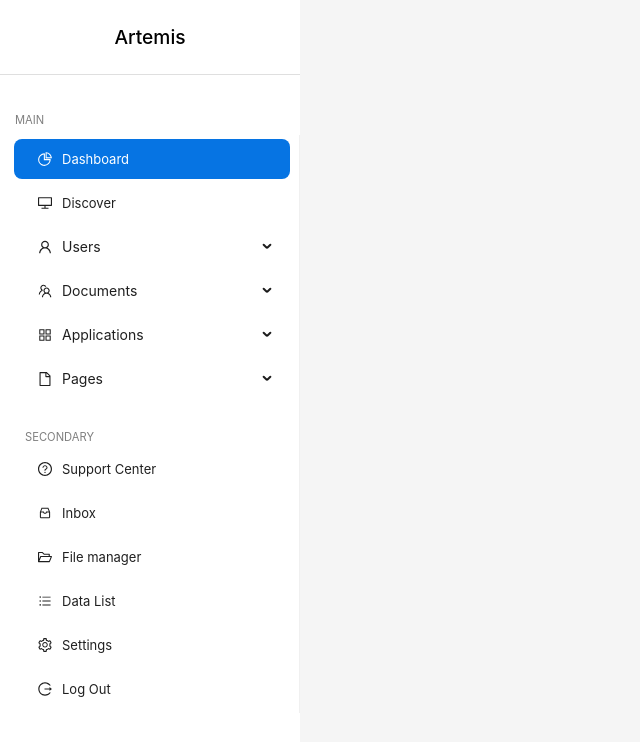
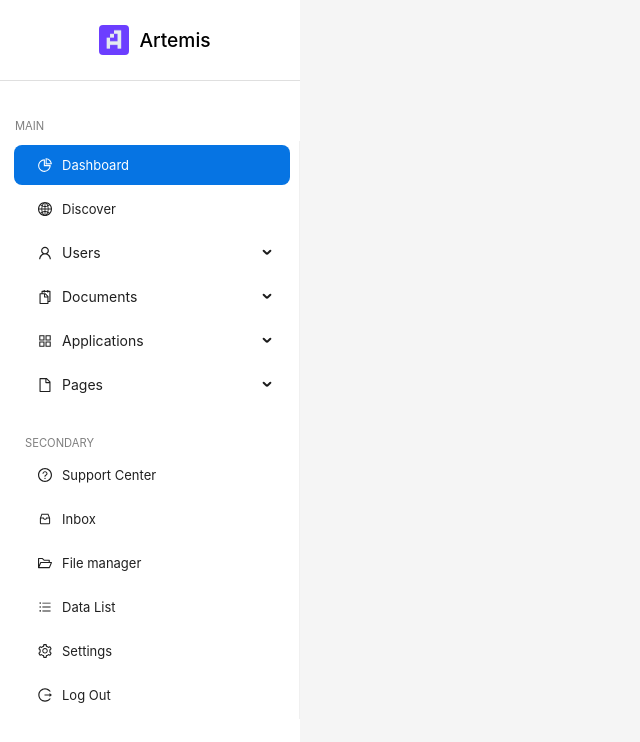
Before and after one commit to Ashwin1729/Artemis-Dashboard, a React (Create React App) app: page / in a window 1280 px wide. Shown: the top 742 px of the page, without its empty margins (0-640 px from the left). Built offline with nearby package versions, Linux system fonts and the light colour scheme.

Commit message:
improvements in side bar

```diff
--- a/src/components/SideBar.js
+++ b/src/components/SideBar.js
@@ -1,7 +1,6 @@
 import React, { useState } from "react";
 import { Layout, Menu, Row } from "antd";
 import {
-  DesktopOutlined,
   PieChartOutlined,
   FileOutlined,
   TeamOutlined,
@@ -13,9 +12,12 @@ import {
   BarsOutlined,
   SettingOutlined,
   LogoutOutlined,
+  GlobalOutlined,
+  SnippetsOutlined,
 } from "@ant-design/icons";
 import { Link } from "react-router-dom";
 import styles from "./SideBar.module.css";
+import artemis_logo from "../assets/artemis_logo.png";
 
 const { Sider } = Layout;
 const { SubMenu } = Menu;
@@ -45,6 +47,7 @@ const SideBar = () => {
           color: "black",
         }}
       >
+        <img src={artemis_logo} alt="artemis_logo" />
         Artemis
       </div>
       <div className={styles.divider}></div>
@@ -63,7 +66,7 @@ const SideBar = () => {
         <Menu.Item key="1" icon={<PieChartOutlined />}>
           <Link to="/dashboard"> Dashboard </Link>
         </Menu.Item>
-        <Menu.Item key="2" icon={<DesktopOutlined />}>
+        <Menu.Item key="2" icon={<GlobalOutlined />}>
           <Link to="/discover">Discover</Link>
         </Menu.Item>
         <SubMenu key="sub1" icon={<UserOutlined />} title="Users">
@@ -71,7 +74,7 @@ const SideBar = () => {
           <Menu.Item key="4">Bill</Menu.Item>
           <Menu.Item key="5">Alex</Menu.Item>
         </SubMenu>
-        <SubMenu key="sub2" icon={<TeamOutlined />} title="Documents">
+        <SubMenu key="sub2" icon={<SnippetsOutlined />} title="Documents">
           <Menu.Item key="8">Doc1</Menu.Item>
           <Menu.Item key="9">Doc2</Menu.Item>
         </SubMenu>
--- a/src/components/SideBar.module.css
+++ b/src/components/SideBar.module.css
@@ -11,6 +11,14 @@
   width: 100%;
   font-size: calc(1vw + 0.4rem);
   font-weight: 500;
+}
+
+.logo > img {
+  width: 10%;
+  height: 10%;
+  border-radius: 4px;
+  object-fit: contain;
+  margin: 0px 10px;
 }
 
 .divider {
```
Also changed, not shown: src/assets/artemis_logo.png (added).
